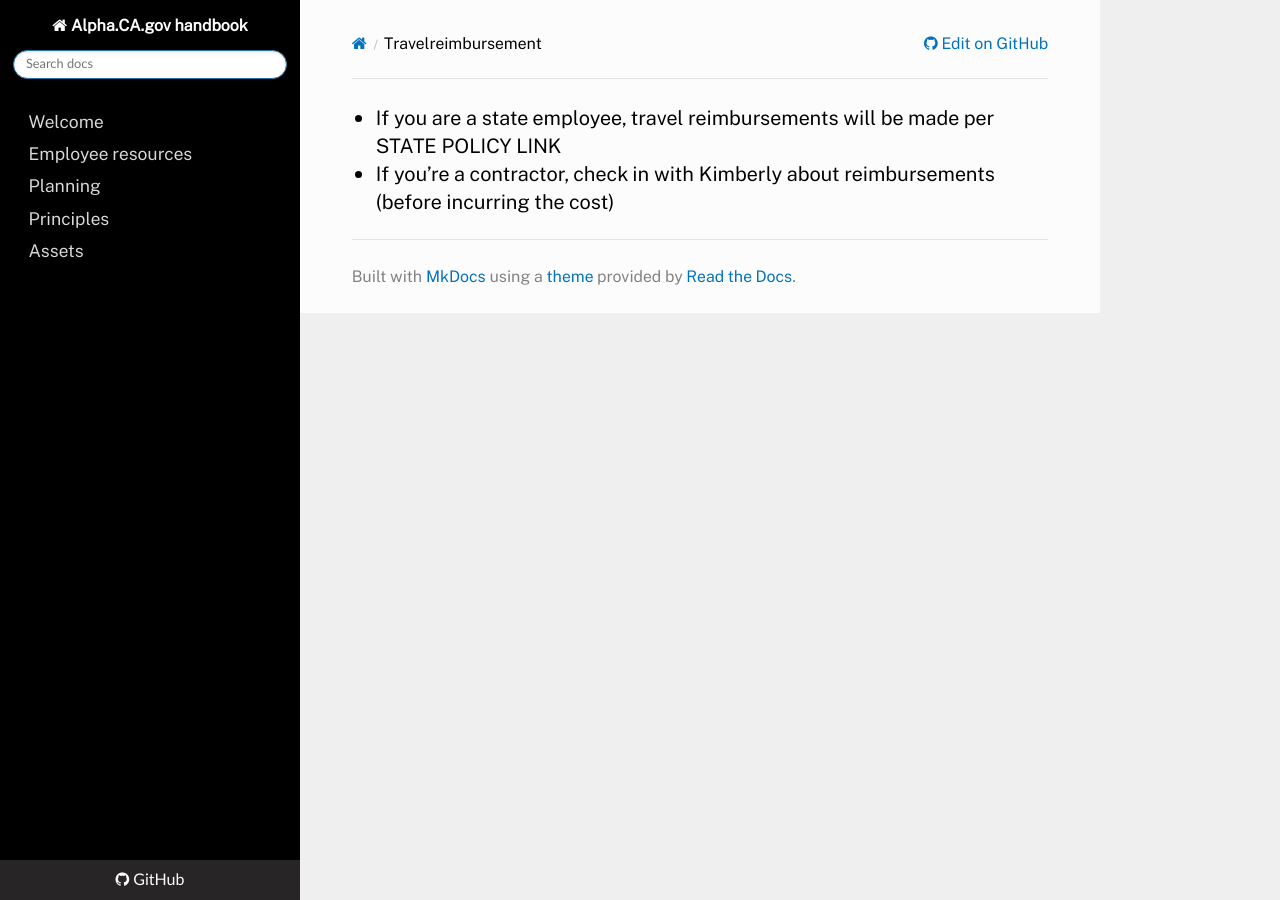
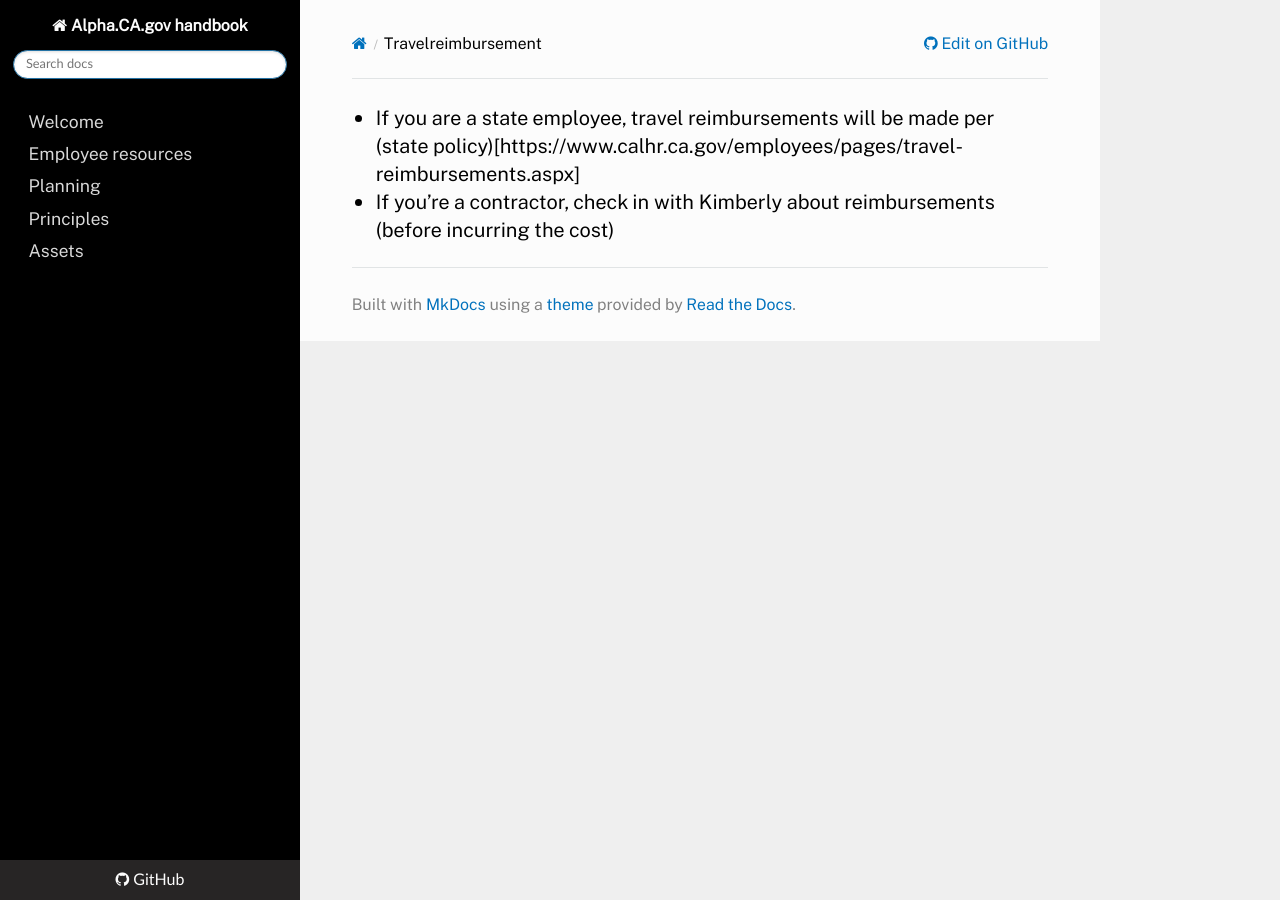
Before and after one commit to cagov/handbook-cadotgov, an MkDocs documentation site: the page built from docs/Travelreimbursement.md, in a window 1280 px wide. Built offline with MkDocs 1.6.1, drawn with Linux system fonts in a browser that asks for light colours; nearby versions of some CDN libraries; old or Windows-style settings are respelled for this version of MkDocs.

Commit message:
Update Travelreimbursement.md

```diff
--- a/docs/Travelreimbursement.md
+++ b/docs/Travelreimbursement.md
@@ -1,2 +1,3 @@
-* If you are a state employee, travel reimbursements will be made per STATE POLICY LINK
+* If you are a state employee, travel reimbursements will be made per (state policy)[https://www.calhr.ca.gov/employees/pages/travel-reimbursements.aspx]
+
 * If you’re a contractor, check in with Kimberly about reimbursements (before incurring the cost)
```
